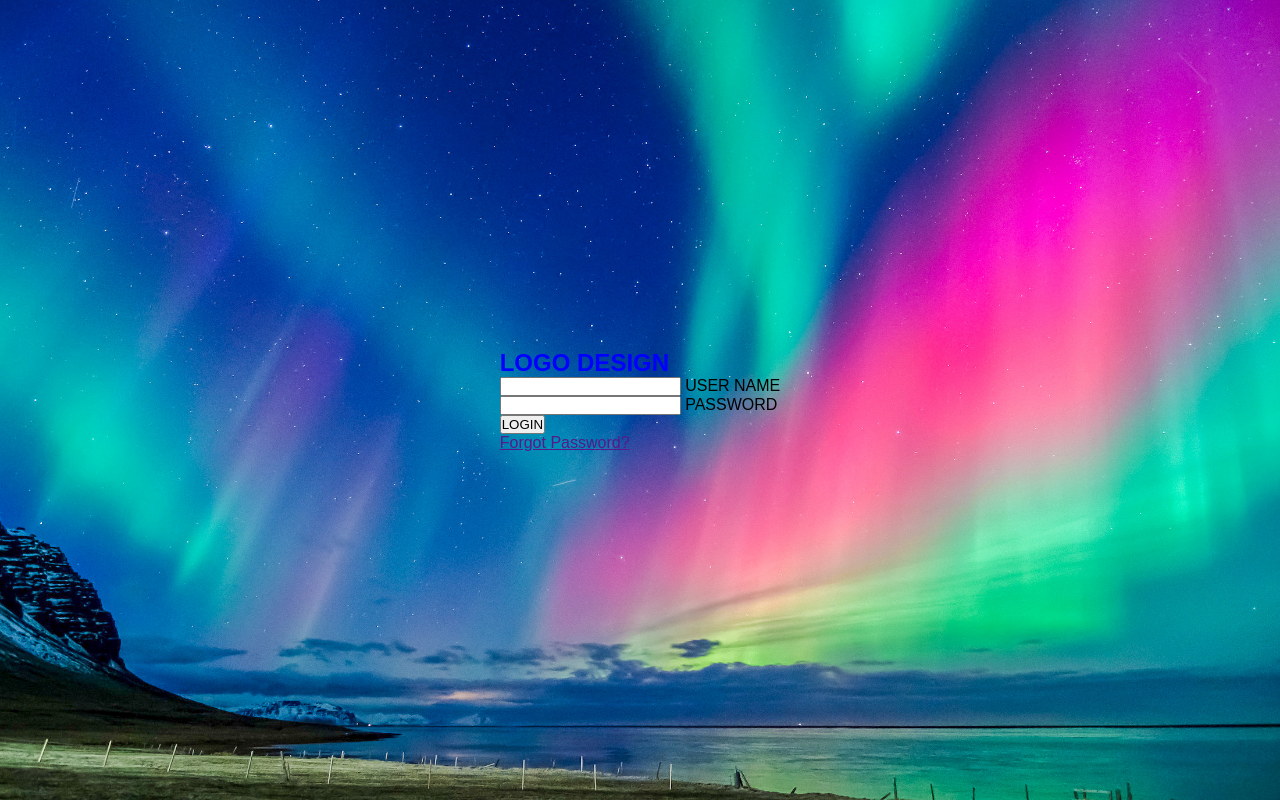
After one commit to BaekDoosan-maker/hanghae99, a Flask app: template templates/login.html in a window 1280 px wide. The commit adds this page. Run offline with Flask 2, Linux system fonts and the light colour scheme; the template is opened without the code that fills it, so the values that code supplies are empty; some libraries are stand-ins or nearby versions.

Commit message:
09-01 login css 만드는중

```diff
--- a/app.py
+++ b/app.py
@@ -1,4 +1,4 @@
-from flask import  Flask, render_template, request, jsonify
+from flask import  Flask, render_template, request, jsonify, url_for, session, redirect
 app = Flask(__name__)
 
 import requests
--- /dev/null
+++ b/static/style.css
@@ -0,0 +1,17 @@
+@import url('https://fonts.googleapis.com/css?famil=Noto+Sans+KR&display=swap');
+
+* {margin:0; padding: 0; box-sizing: border-box;}
+body{
+    font-family: 'Noto Sans KR', sans-serif;
+    display: flex;
+    justify-content: center;
+    align-items: center;
+    height: 100vh;
+    background: url("bg.jpg") no-repeat center;
+    background-size: cover;
+
+}
+
+
+h1{color: blue;}
+#window{border:1px solid; margin:10px; padding:10px ;}
--- /dev/null
+++ b/templates/login.html
@@ -0,0 +1,33 @@
+<!DOCTYPE html>
+<html lang="ko">
+<head>
+    <meta charset="UTF-8">
+    <title>Document</title>
+    <link rel="stylesheet" href="../static/style.css">
+    <script src="jquery-3.4.1.js"></script>
+</head>
+<body>
+    <section class="login-form">
+        <h1>LOGO DESIGN</h1>
+        <form action="">
+            <div class="int-are">
+                <input type="text" name="id" id="id"
+                autocomplete="off" required>
+                <label for="id">USER NAME</label>
+            </div>
+            <div class="int-area">
+                <input type ="password" name="pw" id="pw" autocomplete="off" required>
+                <label for="pw">PASSWORD</label>
+            </div>
+          <div class="btn-ara">
+            <button type="submit">LOGIN</button>
+          </div>
+
+
+        </form>
+      <div class="caption"></div>
+      <a href="">Forgot Password?</a>
+    <section>
+
+</body>
+</html>
--- a/templates/signin.html
+++ b/templates/signin.html
@@ -6,7 +6,7 @@
     <meta http-equiv="X-UA-Compatible" content="ie=edge">
     <link rel="stylesheet" href="https://stackpath.bootstrapcdn.com/bootstrap/4.4.1/css/bootstrap.min.css">
     <title>로그인페이지</title>
-<link rel = "stylesheet" href="style.css"/>
+<link rel = "stylesheet" href="../static/style.css"/>
 
 </head>
 <body>
--- a/templates/signup.html
+++ b/templates/signup.html
@@ -4,7 +4,7 @@
     <meta charset="UTF-8">
     <script src="https://ajax.googleapis.com/ajax/libs/jquery/3.5.1/jquery.min.js"></script>
 
-    <link rel="stylesheet" href="style.css">
+    <link rel="stylesheet" href="../static/style.css">
 
     <title>회원가입</title>
     <style>
--- a/templates/style.css
+++ /dev/null
@@ -1,2 +0,0 @@
-h1{color: blue;}
-#window{border:1px solid; margin:10px; padding:10px ;}
```
Also changed, not shown: static/bg.jpg (added).
